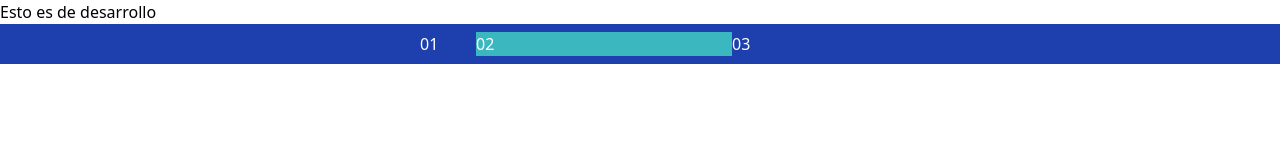
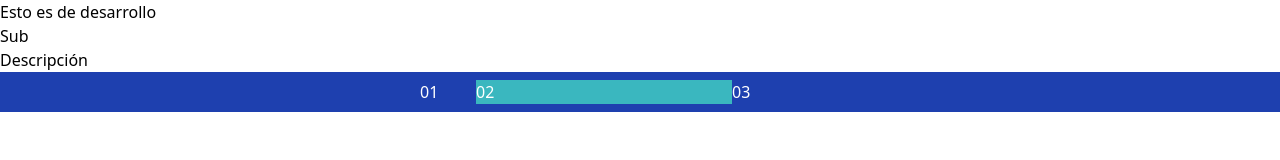
Before and after one commit to getNotesFS/pruebasf, a website: page src/index.html in a window 1280 px wide. Drawn offline with Linux system fonts and the light colour scheme.

Commit message:
Add development section with header and description to index.html

```diff
--- a/src/index.html
+++ b/src/index.html
@@ -18,7 +18,12 @@
 </head>
 
 <body>
+
     <h1>Esto es de desarrollo</h1>
+
+    <h2>Sub</h2>
+    <p>Descripción</p>
+
     <div class="flex items-center justify-center p-2 text-white bg-flowbite-800">
 
         <div class="flex-none w-14 ">
```
